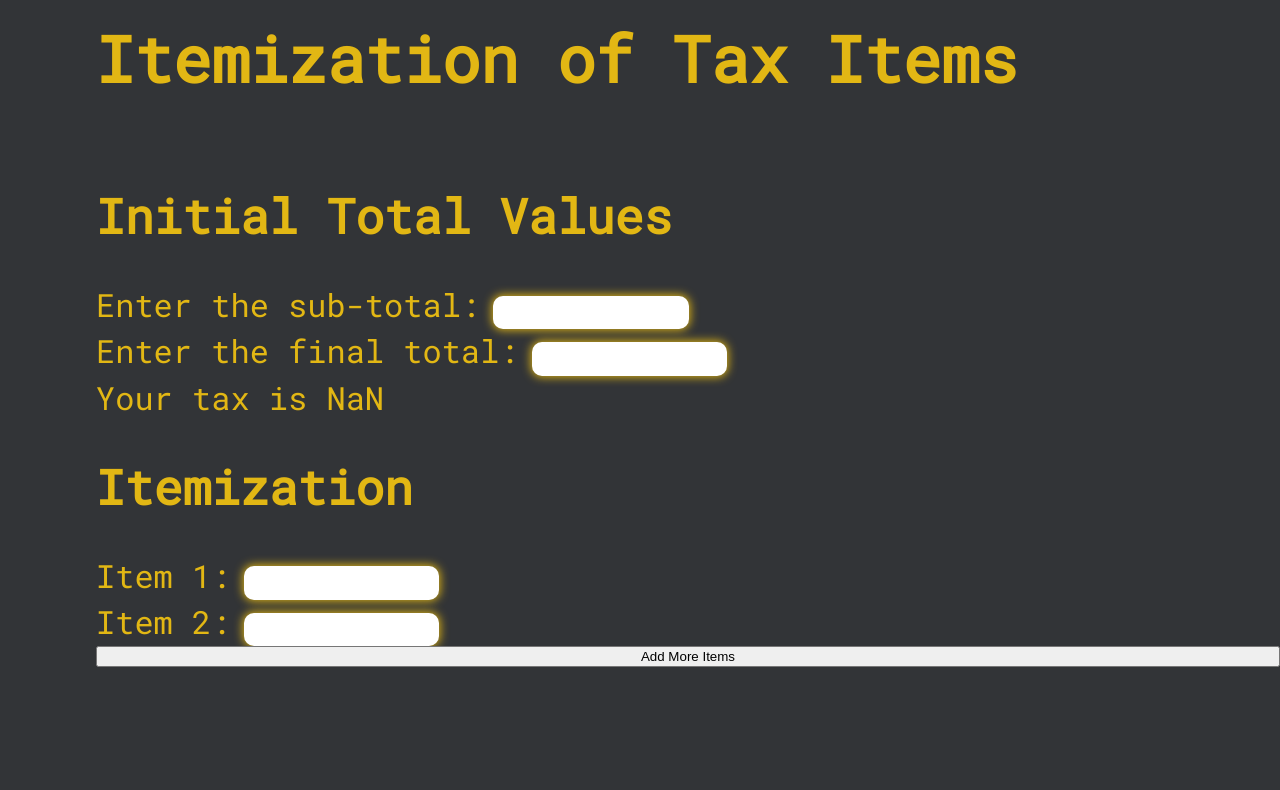
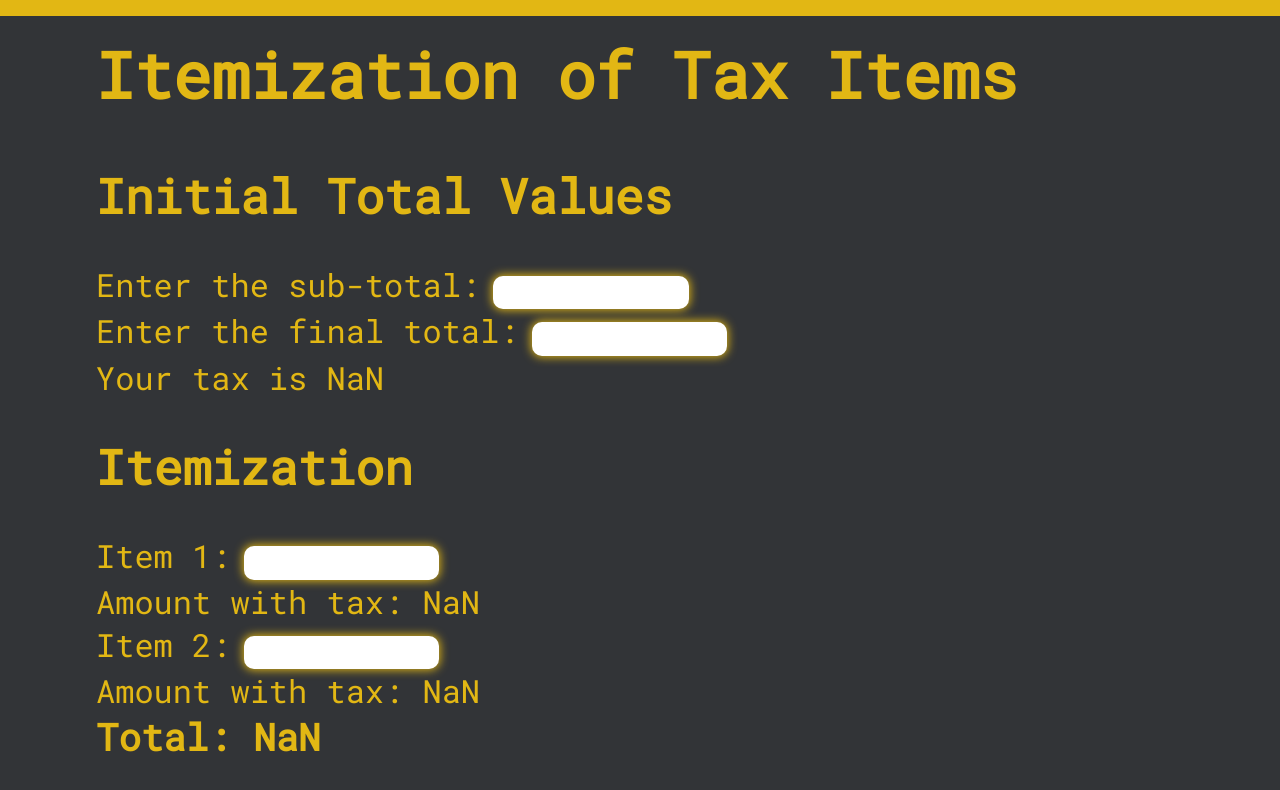
Before and after one commit to Patrick-Doran/taxApp, a React (Vite) app in the folder taxApp/: page / in a window 1280 px wide. Shown: the top 790 px of the page. Built offline with nearby package versions, Linux system fonts and the light colour scheme.

Commit message:
Created Itimization

```diff
--- a/taxApp/src/App.jsx
+++ b/taxApp/src/App.jsx
@@ -1,9 +1,11 @@
 import React from "react";
 import './App.css'
+import Nav from "./Nav";
 import Tax from "./Tax";
 
 export default () => (
   <div>
+    <Nav />
     <Tax />
   </div>
 );
--- a/taxApp/src/Tax.jsx
+++ b/taxApp/src/Tax.jsx
@@ -1,13 +1,22 @@
 import React, { useState } from "react";
-function Tax(props){
+function Tax(){
     const [subTotal, setSubTotal] = useState(' ');
     const [finalTotal, setFinalTotal] = useState(' ');
+    const [items, setItems] = useState({
+        item1: '',
+        item2: '',
+    })
 
-    const taxTotal = ((finalTotal - subTotal) / subTotal) * 100;
+    // Value of tax as decimal
+    const taxTotal = ((finalTotal - subTotal) / subTotal);
+    const itemFinal1 = (items.item1 * taxTotal) + items.item1 * 1;
+    const itemFinal2 = (items.item2 * taxTotal) + items.item2 * 1;
     return(
         <div className="main-content">
+            <div className="tax-content">
                 <h1>Itemization of Tax Items</h1>
                 <h2>Initial Total Values</h2>
+                {/* Enter a sub total and a final total, the equation will value out the tax */}
                 <label>
                     Enter the sub-total:
                     <input name="subTotal" type='number'
@@ -15,6 +24,7 @@ function Tax(props){
                     onChange={e => setSubTotal(e.target.value)}
                     />
                 </label>
+                <br></br>
                 <label>
                     Enter the final total:
                     <input name="finalTotal" type='number'
@@ -22,17 +32,36 @@ function Tax(props){
                     onChange={e => setFinalTotal(e.target.value)}
                     />
                 </label>
-            <p>Your tax is {taxTotal}</p>
+                <p>Your tax is {taxTotal * 100}</p>
+            </div>
+            {/* Take the taxTotal value and calculate the value with each item plus tax
+                Automatically add up items to total value to compare to invoice */}
+            <div className="item-content">
                 <h2>Itemization</h2>
                 <label>
                     Item 1:
-                <input name="item1" type='number' />
+                    <input name="item1" type='number'
+                    value={items.item1}
+                    onChange={e => setItems({
+                        ...items,
+                        item1: e.target.value,
+                    })}
+                    />
                 </label>
+                <p>Amount with tax: {itemFinal1}</p>
                 <label>
                     Item 2:
-                <input name="item2" type='number' />
+                    <input name="item2" type='number'
+                    value={items.item2}
+                    onChange={e => setItems({
+                        ...items,
+                        item2: e.target.value,
+                    })}
+                    />
                 </label>
-            <button name="btn">Add More Items</button>
+                <p>Amount with tax: {itemFinal2}</p>
+                <h3>Total: {parseFloat(itemFinal1) + parseFloat(itemFinal2)}</h3>
+            </div>
         </div>
     );
 }
```
Lines whose indentation alone changed are shown as unchanged.
